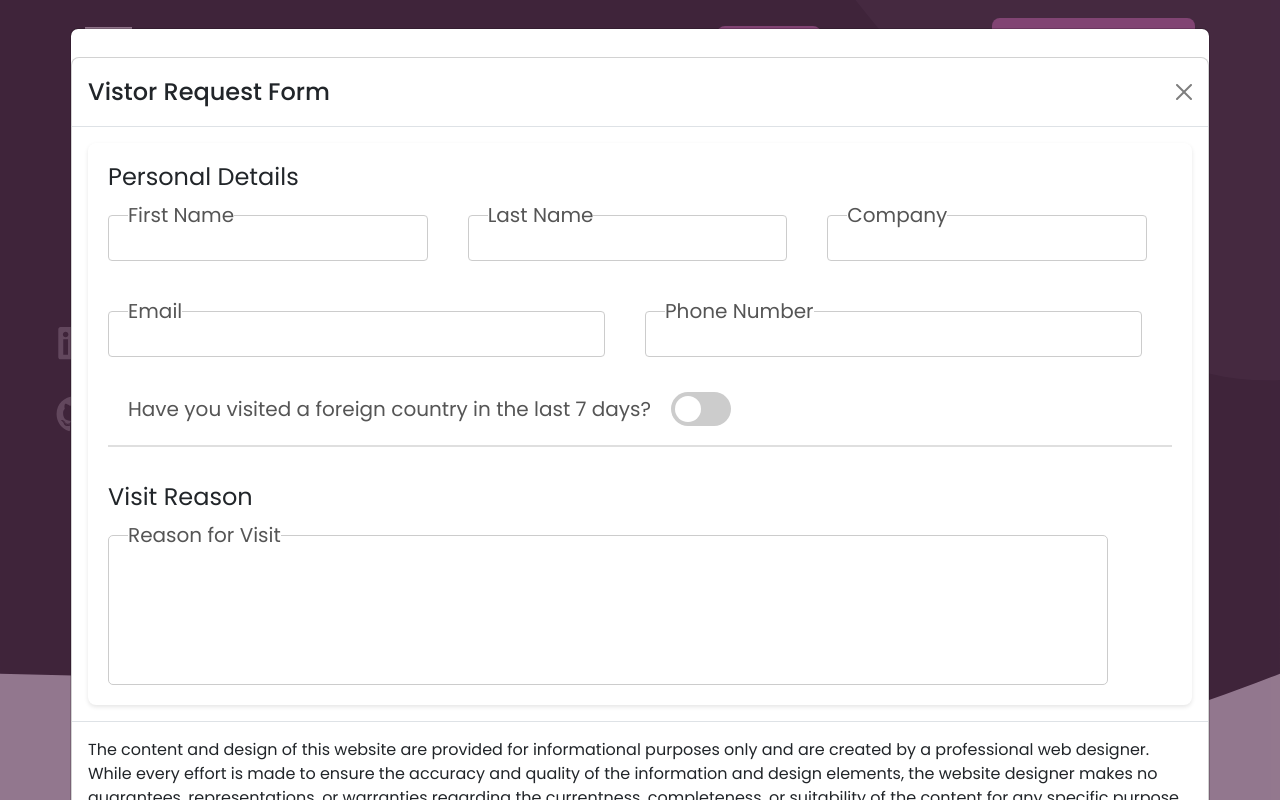
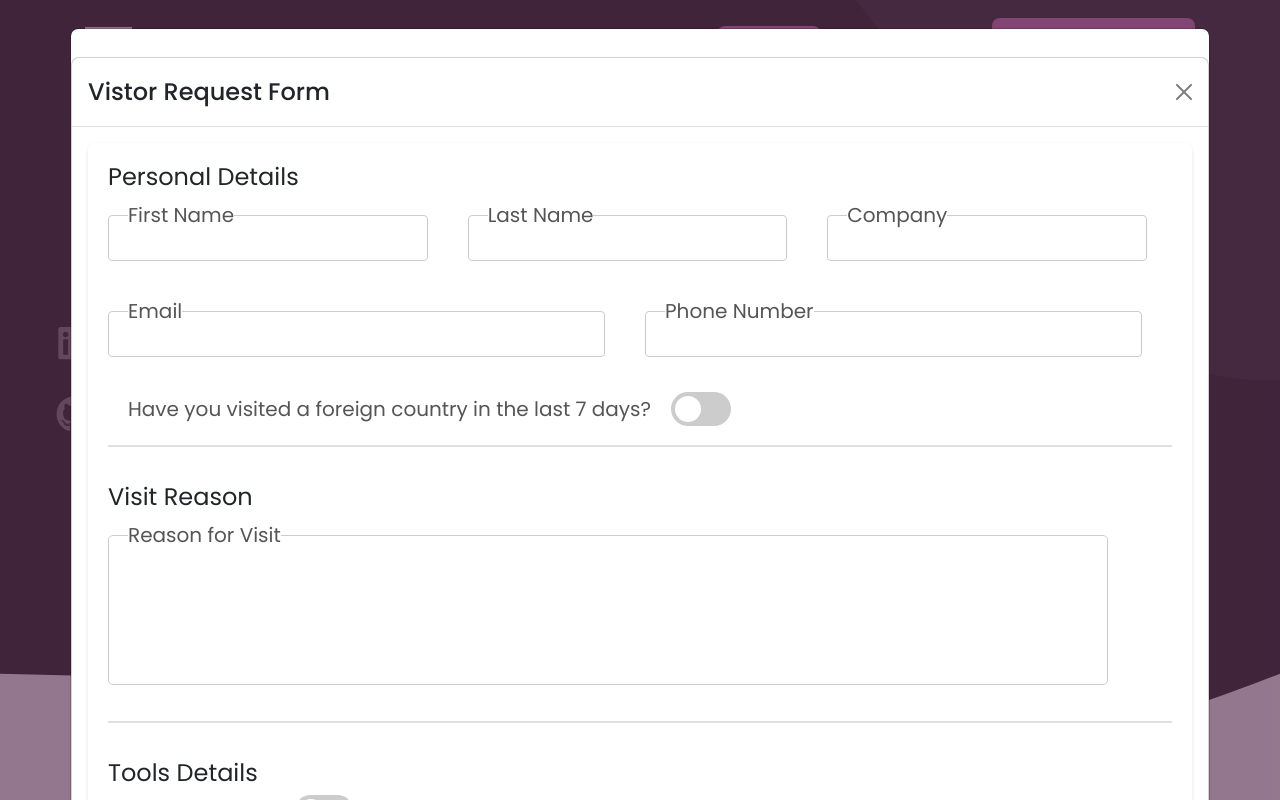
Before and after one commit to tektechnologies/craigbarkley, a React (Create React App) app: page / in a window 1280 px wide. Both pictures are taken after a click on the element "New Project Request". Shown: the top 800 px of the page. Built offline with nearby package versions, Linux system fonts and the light colour scheme.

Commit message:
add tools toggle button

```diff
--- a/src/components/SelectedProjectForm/SelectedProjectForm.js
+++ b/src/components/SelectedProjectForm/SelectedProjectForm.js
@@ -111,15 +111,34 @@ const SelectedProjectForm = (props) => {
                     {...register("visitReason")}
                   />
                 </div>
+                <hr
+                  style={{
+                    width: "100%",
+                    color: "grey",
+                    border: "1px solid grey",
+                  }}
+                />
 
-                {/*  <hr /> */}
-                {/* <h2>Tools Details</h2> */}
-                {/* <label htmlFor="toolsRequired">Tools Required</label>
-              <input
-                type="checkbox"
-                id="toolsRequired"
-                {...register("toolsRequired")}
-              />
+
+
+<div className="label-input-group">
+                <h2>Tools Details</h2>
+
+
+
+                <label htmlFor="toolsRequired" className="toggle">
+                Tools Required
+                <input
+                  type="checkbox"
+                  id="toolsRequired"
+                  {...register("toolsRequired")}
+                />
+                <span className="slider position-toggle"></span>
+
+                </label></div>
+
+ {/*
+
               <label htmlFor="visitReason">Reason for Visit</label>
               <input
                 type="textarea"
```
